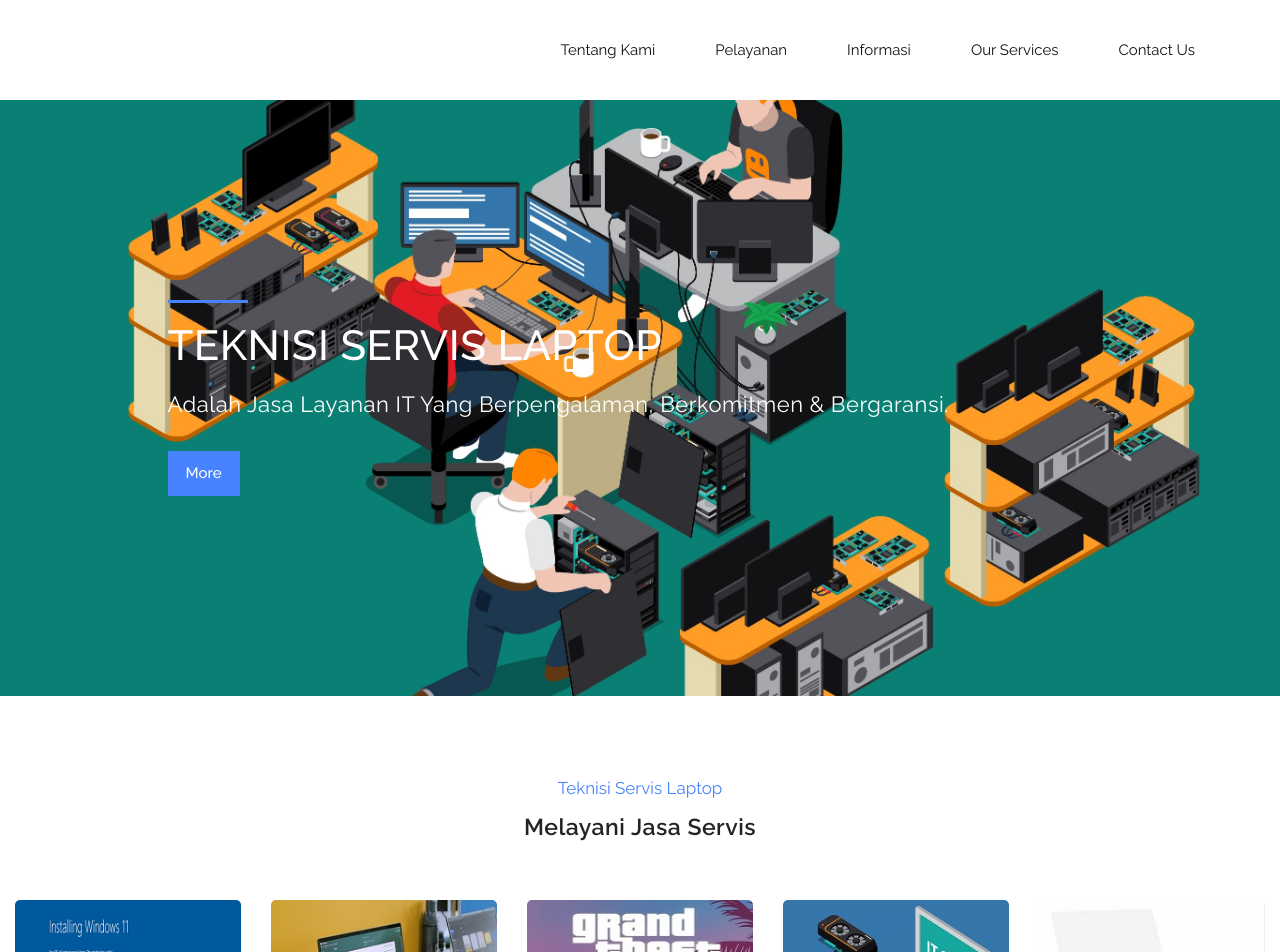
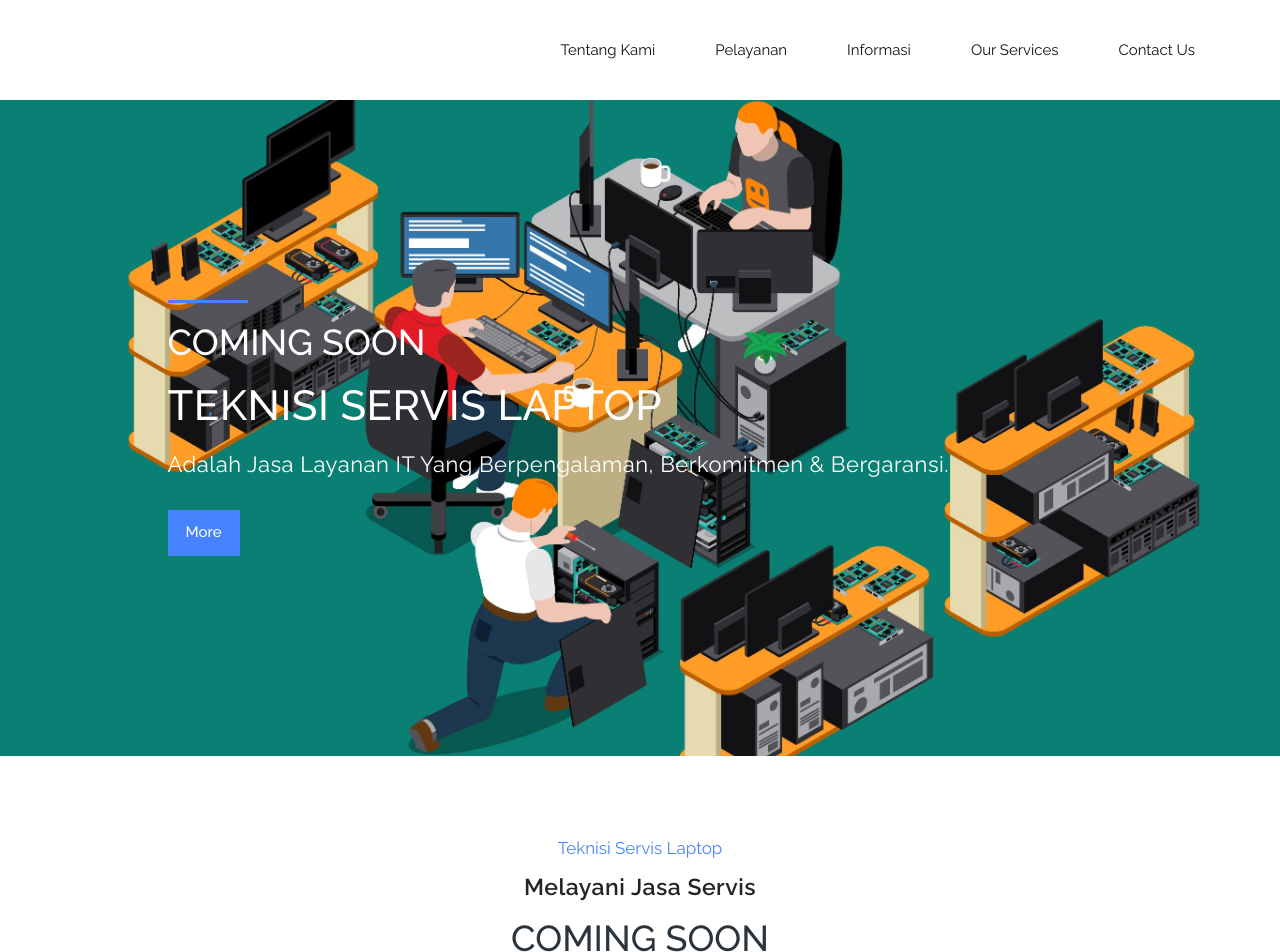
Before and after one commit to wahyusiswoyo21/teknisi-servis-laptop, a plain HTML site: page index.html in a window 1280 px wide. Shown: the top 952 px of the page. Drawn offline with nearby package versions, Linux system fonts and the light colour scheme.

Commit message:
Add files via upload

```diff
--- a/index.html
+++ b/index.html
@@ -56,6 +56,7 @@
                 <div class="col-md-10 col-md-offset-1">
                     <div class="banner-caption">
                         <div class="line-dec"></div>
+                        <h1 style="color: white">COMING SOON</h1>
                         <h2>TEKNISI SERVIS LAPTOP</h2>
                         <span>Adalah Jasa Layanan IT Yang Berpengalaman, Berkomitmen & Bergaransi.</span>
                         <div class="blue-button">
@@ -109,6 +110,7 @@
                     <div class="section-heading">
                         <span>Teknisi Servis Laptop</span>
                         <h2>Melayani Jasa Servis</h2>
+                        <h1>COMING SOON</h1>
                     </div>
                 </div>
             </div>
@@ -271,6 +273,7 @@
                     <div class="section-heading">
                         <span>Informasi</span>
                         <h2>Informasi</h2>
+                        <h1>COMING SOON</h1>
                     </div>
                 </div>
             </div>
@@ -399,6 +402,7 @@
                     <div class="section-heading">
                         <span>Our Services</span>
                         <h2>Teknisi Servis Laptop</h2>
+                        <h1>COMING SOON</h1>
                     </div>
                 </div>
             </div>
@@ -564,6 +568,7 @@
     <section class="location" id="location">
         <div id="map">
             <div class="section-heading">
+                <h1>COMING SOON</h1>
                       <span>Lokasi</span>
                       <h2>Jl mt haryono purbalingga - dekat UIN Zaisu purbalingga</h2>
                       <h5><a href="https://maps.app.goo.gl/i4m3z3RR1eEXDB4bA">klik Link untuk menggunakan Maps</a></h5>
@@ -574,6 +579,7 @@
             <div class="col-md-10 col-md-offset-1">
                 <div class="wrapper">
                   <div class="section-heading">
+                      <h1>COMING SOON</h1>
                       <span>Contact Us</span>
                       <h2>Konsultasikan Kendala perangkat IT anda</h2>
                   </div>
```
